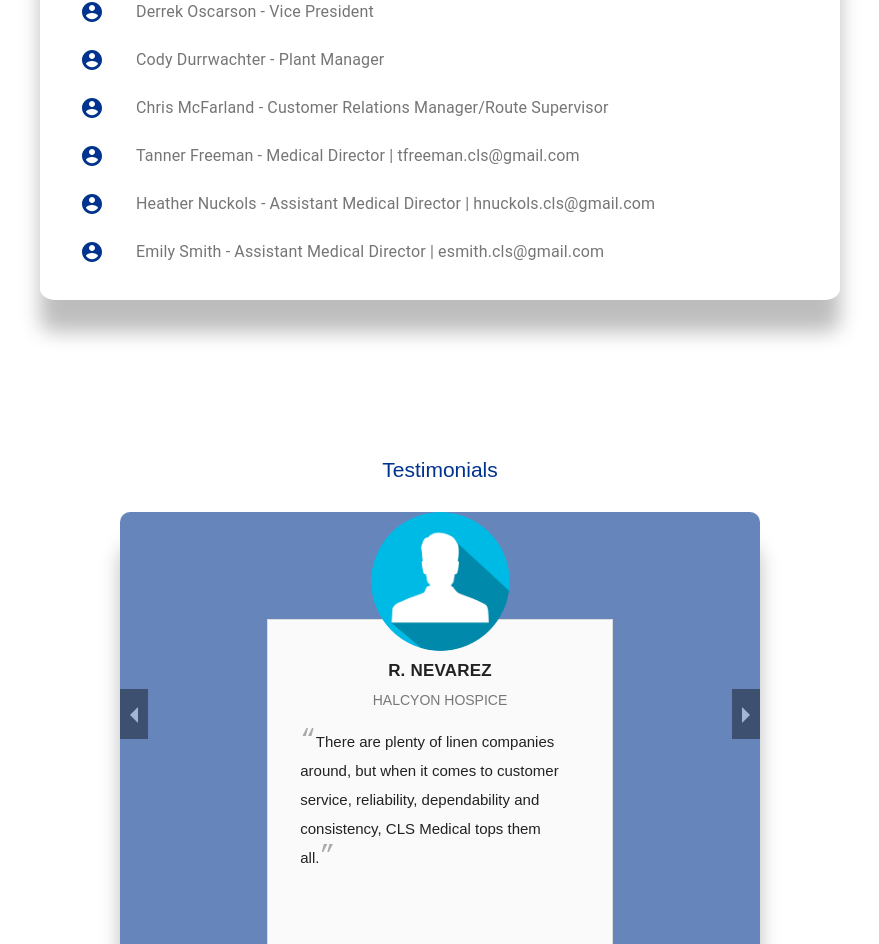
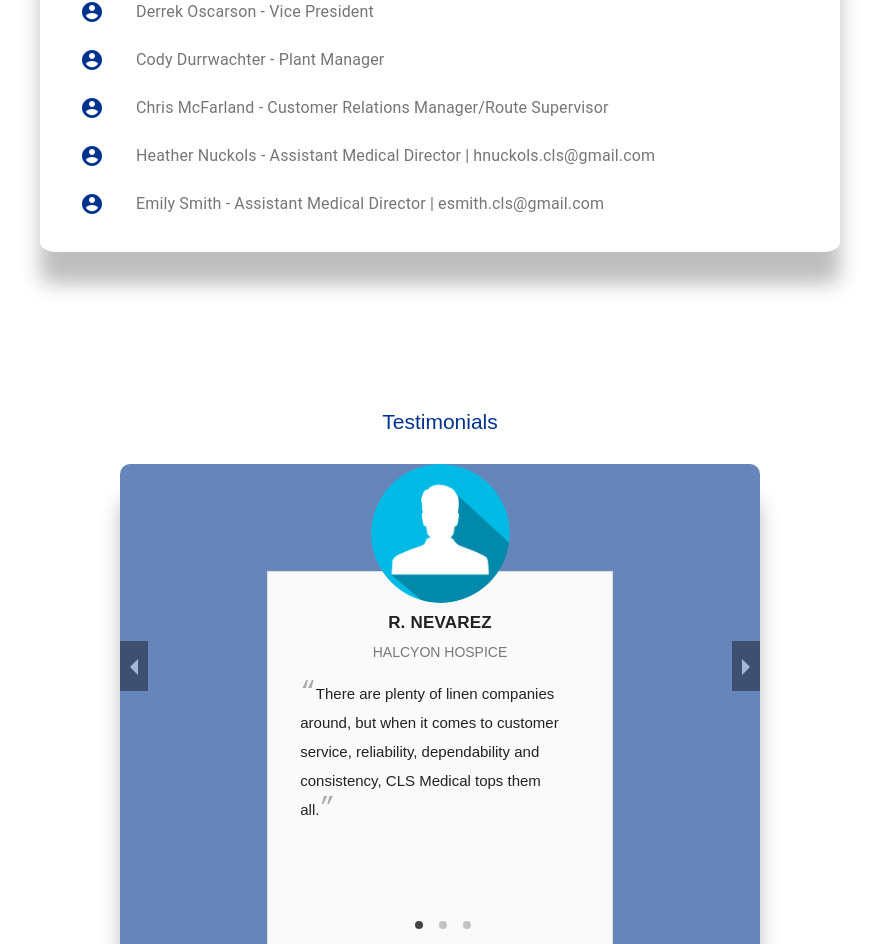
Before and after one commit to swalla50/CLS-Medical, a Next.js app: page /about in a window 1280 px wide. Shown: the part 1554-2498 px from the top of the page, without its empty margins (200-1079 px from the left). Built offline with nearby package versions, Linux system fonts and the light colour scheme.

Commit message:
admin and employment form update

```diff
--- a/components/Adminlist.js
+++ b/components/Adminlist.js
@@ -72,15 +72,6 @@ export default function AdminList() {
                     <AccountCircleIcon style={{color:"#00338e" }} />
                   </ListItemIcon>
                   <ListItemText
-                    primary="Tanner Freeman - Medical Director | tfreeman.cls@gmail.com"
-                    secondary={secondary ? 'Secondary text' : null}
-                  />
-                </ListItem>
-                <ListItem>
-                  <ListItemIcon>
-                    <AccountCircleIcon style={{color:"#00338e" }} />
-                  </ListItemIcon>
-                  <ListItemText
                     primary="Heather Nuckols - Assistant Medical Director | hnuckols.cls@gmail.com"
                     secondary={secondary ? 'Secondary text' : null}
                   />
```
Also changed, not shown: components/EmploymentForm.js (+6 -6 lines).
